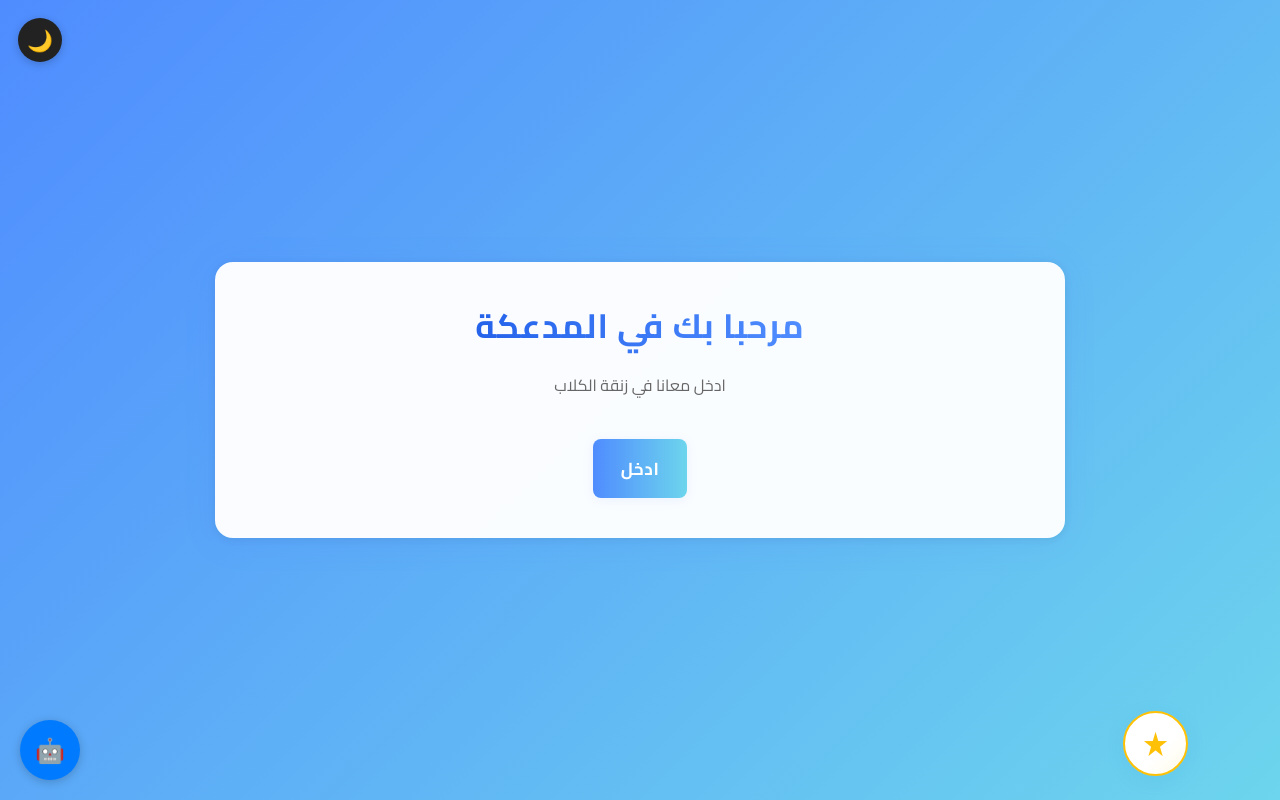
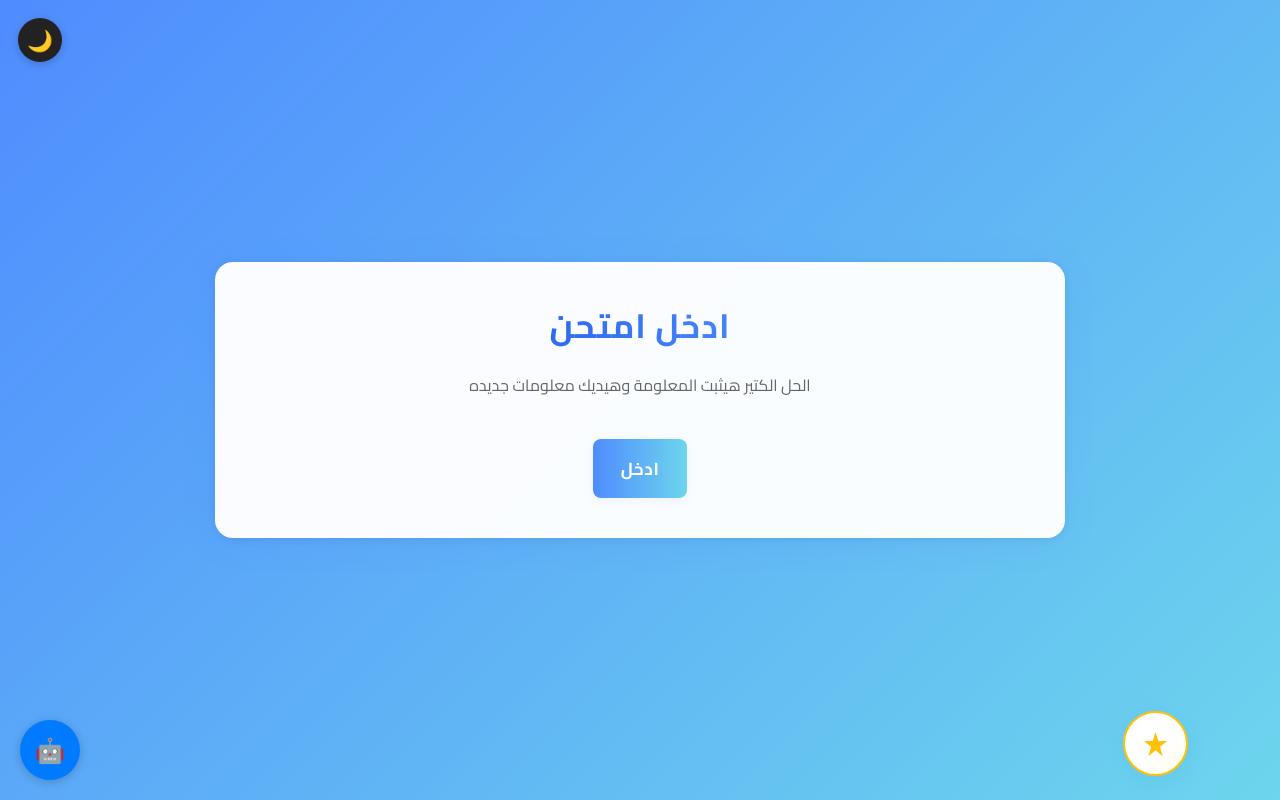
Before and after one commit to george1-adel/Readings-in-English, a plain HTML site: page index.html in a window 1280 px wide. Drawn offline with nearby package versions, Linux system fonts and the light colour scheme.

Commit message:
Update index.html

```diff
--- a/index.html
+++ b/index.html
@@ -250,8 +250,8 @@
     <button id="darkmode-toggle" style="position:fixed;top:18px;left:18px;z-index:9999;background:#222;color:#fff;border:none;border-radius:50%;width:44px;height:44px;font-size:1.3rem;cursor:pointer;box-shadow:0 2px 8px #0003;" title="تبديل الوضع الداكن">🌙</button>
     <div class="container">
         <div id="welcome-page" class="page active">
-            <h1>مرحبا بك في المدعكة</h1>
-            <p>ادخل معانا في زنقة الكلاب</p>
+            <h1>  ادخل امتحن </h1>
+            <p>    الحل الكتير هيثبت المعلومة وهيديك معلومات جديده</p>
             <button onclick="showPage('chapter-select-page')" class="btn">ادخل</button>
         </div>
 
```
